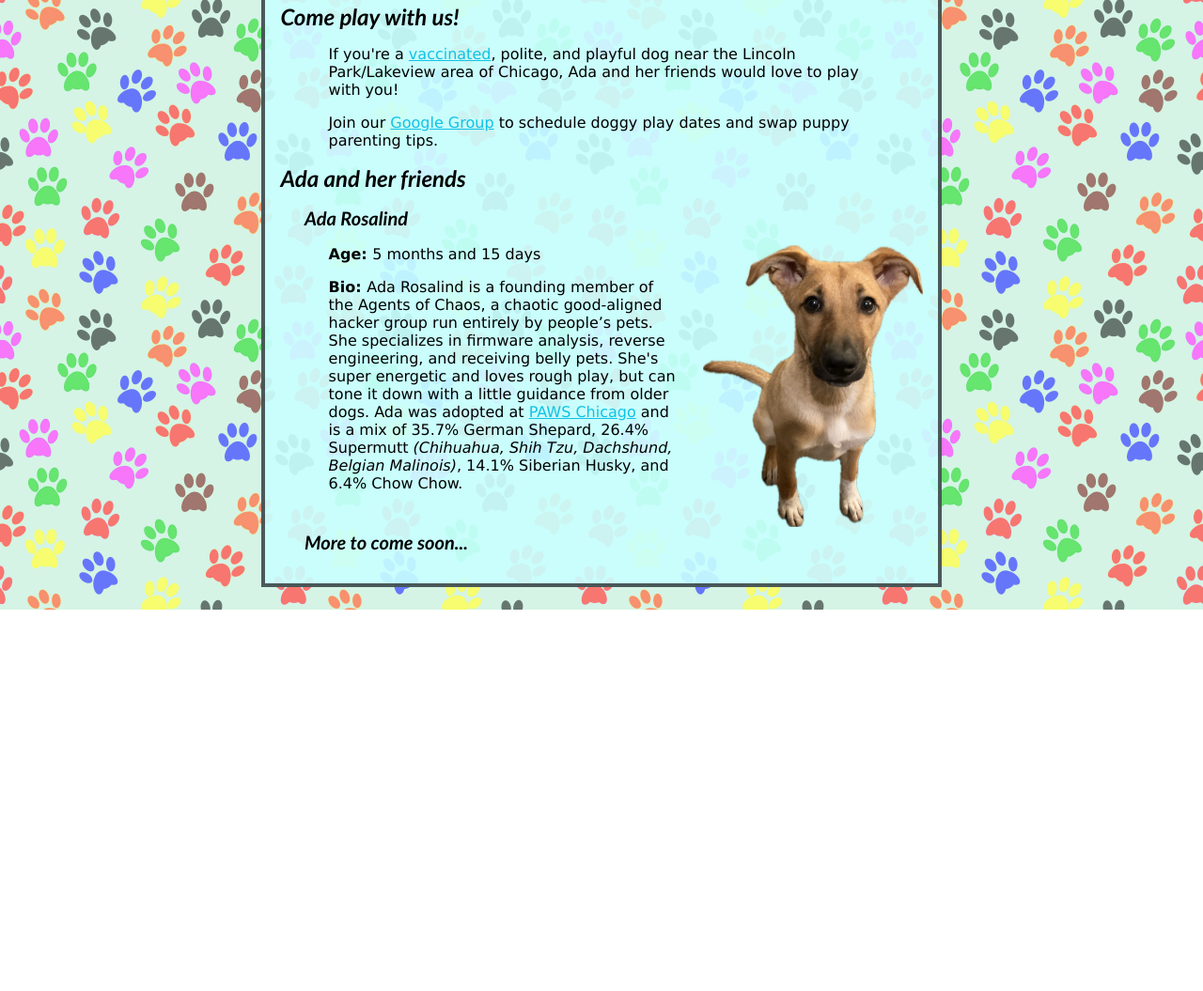
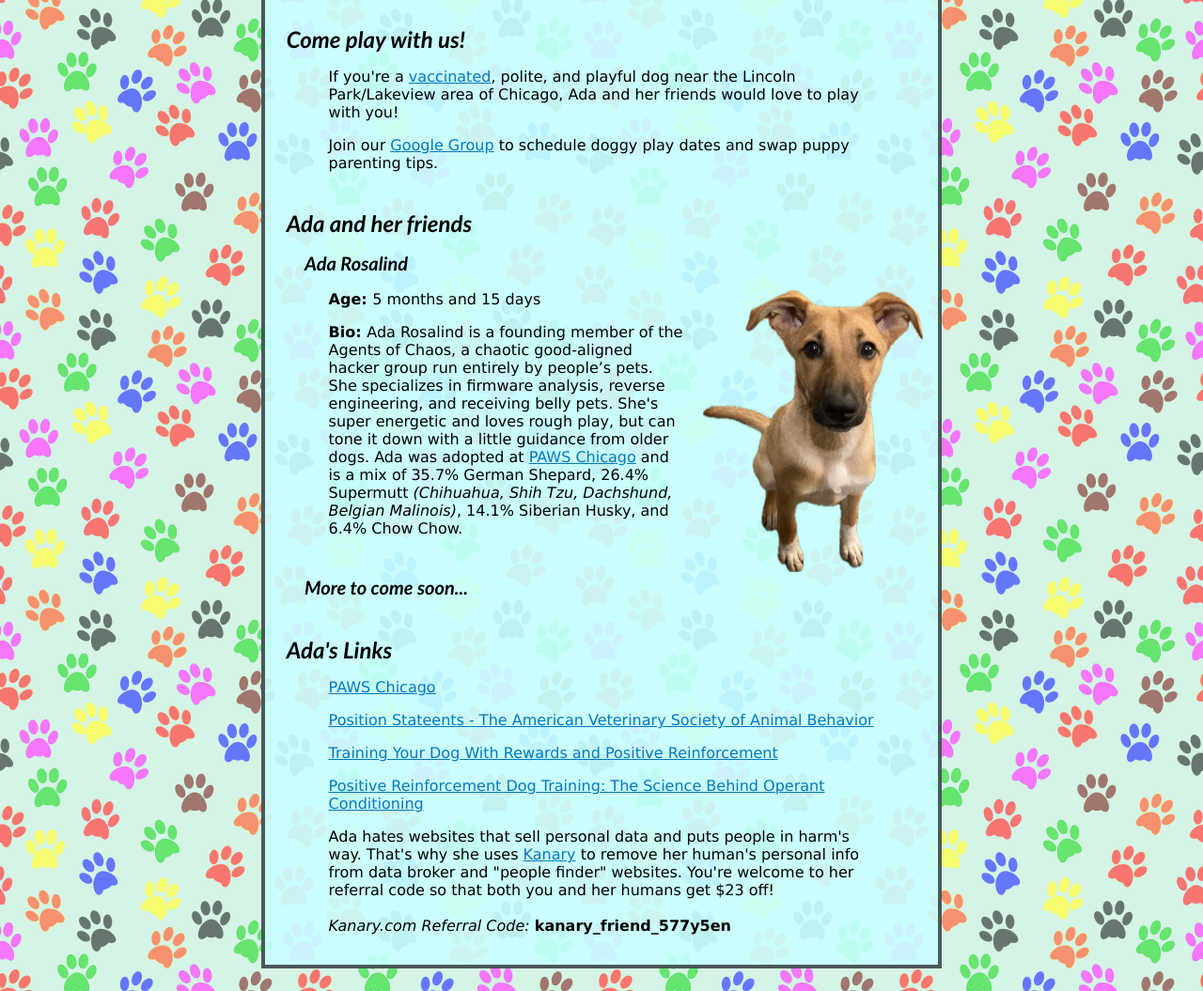
Before and after one commit to AdaRosalind/Website, a plain HTML site: page index.html in a window 1280 px wide. Shown: the part 240-1295 px from the top of the page at 94% size. Before the commit the page ends 889 px from the top, so only its background shows below. Drawn offline with Linux system fonts and the light colour scheme.

Commit message:
Added Ada's Links

```diff
--- a/index.html
+++ b/index.html
@@ -66,8 +66,8 @@
             <h1>Come play with us!</h1>
             <p>If you're a <a href="https://www.waghotels.com/vaccination-resources">vaccinated</a>, polite, and playful dog near the Lincoln Park/Lakeview area of Chicago, Ada and her friends would love to play with you!</p>
             <p>Join our <a href="https://docs.google.com/forms/d/e/1FAIpQLSd83mfWsYOnJo-QIofzWWVrtm9QaPL-QHTCO_AtQhRcBioEwg/viewform?usp=sf_link">Google Group</a> to schedule doggy play dates and swap puppy parenting tips.</p>
+            <div>
                 <h1>Ada and her friends</h1>
-            <div>
                     <h2>Ada Rosalind</h2>
                     <div class="portrait">
                         <img src="images/frens/AdaRosalind.png"/>
@@ -75,11 +75,20 @@
                     <p><strong>Age: </strong><script>document.write(getAge('2024-04-01'))</script></p>
                     <p><strong>Bio: </strong>Ada Rosalind is a founding member of the Agents of Chaos, a chaotic good-aligned hacker group run entirely by people’s pets. She specializes in firmware analysis, reverse engineering, and receiving belly pets. She's super energetic and loves rough play, but can tone it down with a little guidance from older dogs. Ada was adopted at <a href="https://www.pawschicago.org">PAWS Chicago</a> and is a mix of 35.7% German Shepard, 26.4% Supermutt <i>(Chihuahua, Shih Tzu, Dachshund, Belgian Malinois)</i>, 14.1% Siberian Husky, and 6.4% Chow Chow.
     </strong></p>
+
+                    <h2><br/>More to come soon...</h2>
+
             </div>
 
             <div>
-                <h2><br/>More to come soon...</h2>
+                <h1>Ada's Links</h1>
+                <p><a href="https://www.pawschicago.org/">PAWS Chicago</a>
+                <p><a href="https://avsab.org/resources/position-statements">Position Stateents - The American Veterinary Society of Animal Behavior</a>
+                <p><a href="https://www.akc.org/expert-advice/training/training-your-dog-with-rewards-and-positive-reinforcement">Training Your Dog With Rewards and Positive Reinforcement</a>
+                <p><a href="https://www.akc.org/expert-advice/training/operant-conditioning-positive-reinforcement-dog-training">Positive Reinforcement Dog Training: The Science Behind Operant Conditioning</a></p>
+                <p>Ada hates websites that sell personal data and puts people in harm's way. That's why she uses <a href="https://kanary.com">Kanary</a> to remove her human's personal info from data broker and "people finder" websites. You're welcome to her referral code so that both you and her humans get $23 off!<br/><br/><i>Kanary.com Referral Code:</i> <strong>kanary_friend_577y5en</strong>
             </div>
+
         </div>
 
     </body>
--- a/style.css
+++ b/style.css
@@ -30,8 +30,13 @@ body {
 
 h1, h2, h3, h4 {
     font-family: "Brush Script MT", "Trebuchet MS", Helvetica, sans-serif;
+    font-style: italic;
+}
+
+h1 {
+    padding-top: 1em;
+    padding-left: 0.5vw;
     font-size: 1.5em;
-    font-style: italic;
 }
 
 h2 {
@@ -55,12 +60,13 @@ p {
 }
 
 a:link, a:visited {
-    color: rgb(15, 194, 229);
+    color: rgb(5, 120, 190);
     font-style: bold;
 }
 
 a:hover {
-    background: magenta;
+    background: white;
+    color: seagreen;
 }
 
 img {
@@ -71,5 +77,5 @@ img {
 .portrait {
     max-width: 100%;
     float: right;
-    padding-left: 2vw;
+    padding-left: 1.5vw;
 }
```
Lines whose indentation alone changed are shown as unchanged.
